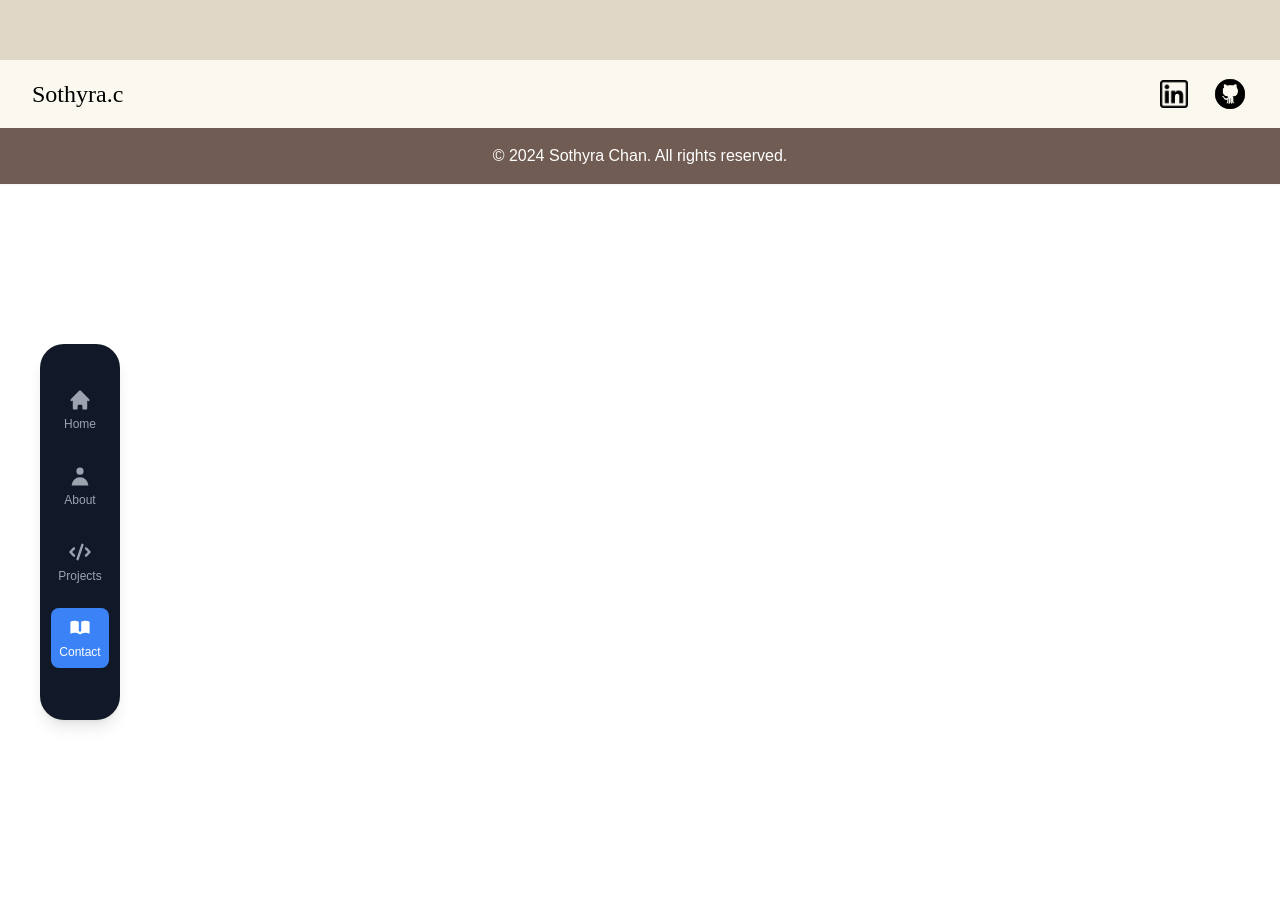
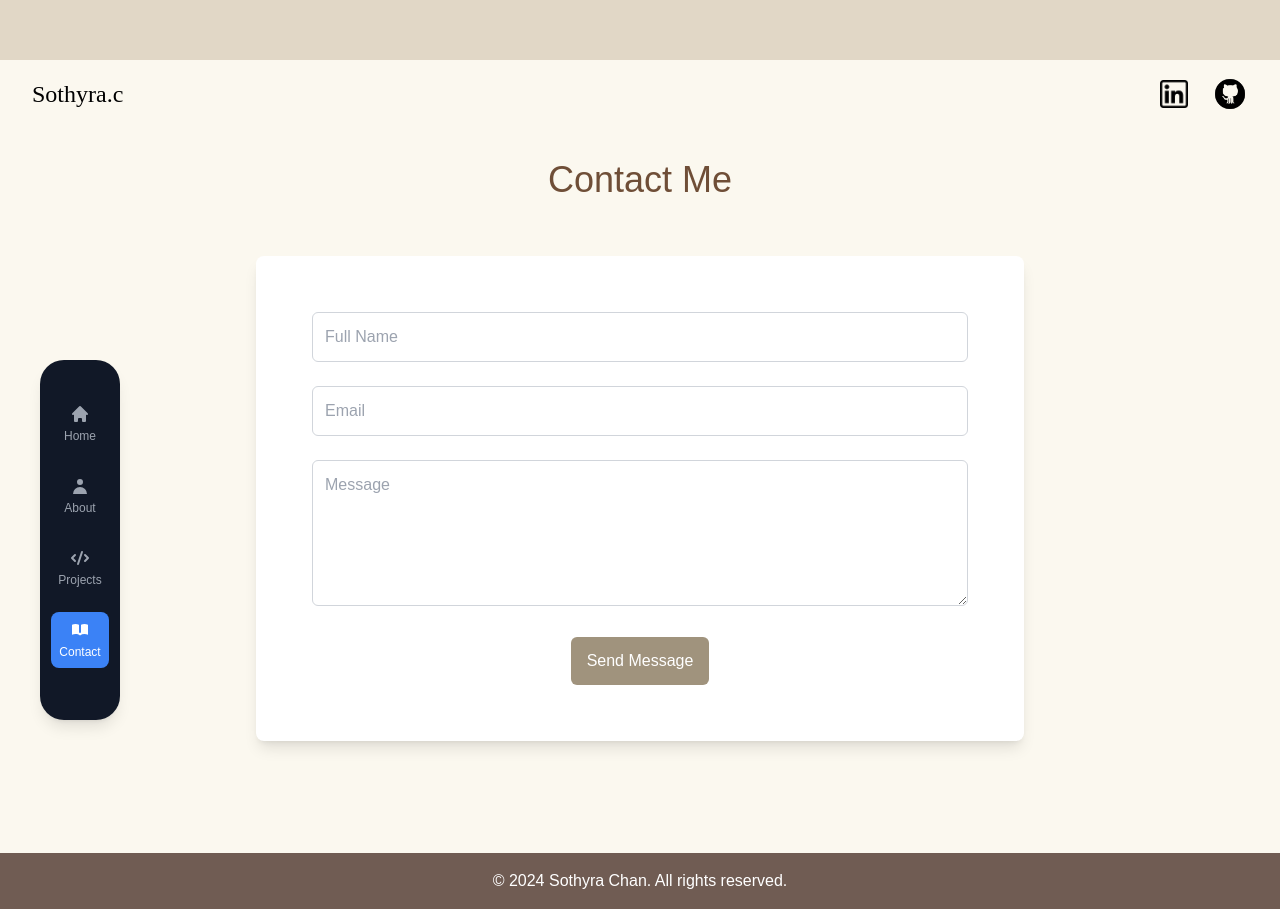
Before and after one commit to Sothyra12/personal_portfolio, a React (Vite) app: page /contact in a window 1280 px wide. Before the commit the page ends 800 px from the top, so only its background shows below. Built offline with nearby package versions, Linux system fonts and the light colour scheme; no server answers.

Commit message:
added contents to contact page

```diff
--- a/package.json
+++ b/package.json
@@ -13,7 +13,10 @@
     "@emailjs/browser": "^4.4.1",
     "@fortawesome/fontawesome-free": "^6.7.1",
     "@heroicons/react": "^1.0.6",
+    "dotenv": "^16.4.7",
     "emailjs": "^4.0.3",
+    "emailjs-com": "^3.2.0",
+    "express": "^4.21.1",
     "postcss-cli": "^11.0.0",
     "react": "^18.3.1",
     "react-dom": "^18.3.1",
--- a/src/components/Sidebar.jsx
+++ b/src/components/Sidebar.jsx
@@ -5,10 +5,10 @@ import { HomeIcon, UserIcon, CodeIcon, BookOpenIcon } from "@heroicons/react/sol
 
 const Sidebar = () => {
   const menuItems = [
-    { id: "home", icon: <HomeIcon className="h-6 w-6" />, label: "Home", path: "/" },
-    { id: "about", icon: <UserIcon className="h-6 w-6" />, label: "About", path: "/about" },
-    { id: "projects", icon: <CodeIcon className="h-6 w-6" />, label: "Projects", path: "/project" },
-    { id: "contact", icon: <BookOpenIcon className="h-6 w-6" />, label: "Contact", path: "/contact" },
+    { id: "home", icon: <HomeIcon className="h-5 w-5" />, label: "Home", path: "/" },
+    { id: "about", icon: <UserIcon className="h-5 w-5" />, label: "About", path: "/about" },
+    { id: "projects", icon: <CodeIcon className="h-5 w-5" />, label: "Projects", path: "/project" },
+    { id: "contact", icon: <BookOpenIcon className="h-5 w-5" />, label: "Contact", path: "/contact" },
   ];
 
   return (
--- a/src/components/pages/contact.jsx
+++ b/src/components/pages/contact.jsx
@@ -1,4 +1,99 @@
 // src/components/pages/contact.jsx
 
-const Contact = () => {};
-export default Contact;
+import { useState } from "react";
+import emailjs from "emailjs-com";
+
+const ContactForm = () => {
+  const emailjsUserID = import.meta.env.VITE_EMAILJS_USER_ID;
+  const emailjsServiceID = import.meta.env.VITE_EMAILJS_SERVICE_ID;
+  const emailjsTemplateID = import.meta.env.VITE_EMAILJS_TEMPLATE_ID;
+
+  const [formData, setFormData] = useState({
+    fullName: "",
+    email: "",
+    message: "",
+  });
+
+  const handleChange = (e) => {
+    const { name, value } = e.target;
+    setFormData({
+      ...formData,
+      [name]: value,
+    });
+  };
+
+  const handleSubmit = (e) => {
+    e.preventDefault();
+
+    emailjs
+      .sendForm(emailjsServiceID, emailjsTemplateID, e.target, emailjsUserID)
+      .then(
+        (result) => {
+          console.log(result.text);
+          alert("Message sent successfully!");
+          setFormData({
+            fullName: "",
+            email: "",
+            message: "",
+          });
+        },
+        (error) => {
+          console.log(error.text);
+          alert("There was an error sending your message.");
+        }
+      );
+  };
+
+  return (
+    <section className="p-8">
+      <div className="max-w-3xl mx-auto space-y-10 mb-20">
+        {/* Contact Section */}
+        <h1 className="text-4xl font-extralight pb-4 text-[#6F4E37] text-center md:text-center mb-6">
+          Contact Me
+        </h1>
+        <form
+          onSubmit={handleSubmit}
+          className="bg-white p-14 rounded-lg shadow-lg space-y-6 mb-6"
+        >
+          <input
+            type="text"
+            name="fullName"
+            value={formData.fullName}
+            onChange={handleChange}
+            placeholder="Full Name"
+            className="p-3 border border-gray-300 rounded-md w-full"
+            required
+          />
+          <input
+            type="email"
+            name="email"
+            value={formData.email}
+            onChange={handleChange}
+            placeholder="Email"
+            className="p-3 border border-gray-300 rounded-md w-full"
+            required
+          />
+          <textarea
+            name="message"
+            value={formData.message}
+            onChange={handleChange}
+            placeholder="Message"
+            rows="5"
+            className="p-3 border border-gray-300 rounded-md w-full"
+            required
+          ></textarea>
+          <div className="flex justify-center">
+            <button
+              type="submit"
+              className="bg-[#A0937D] text-white py-3 px-4 rounded-md hover:bg-[#6C4E31] transition duration-300"
+            >
+              Send Message
+            </button>
+          </div>
+        </form>
+      </div>
+    </section>
+  );
+};
+
+export default ContactForm;
```
Also changed, not shown: 1 other file (tests, documents, lock files or other folders).
